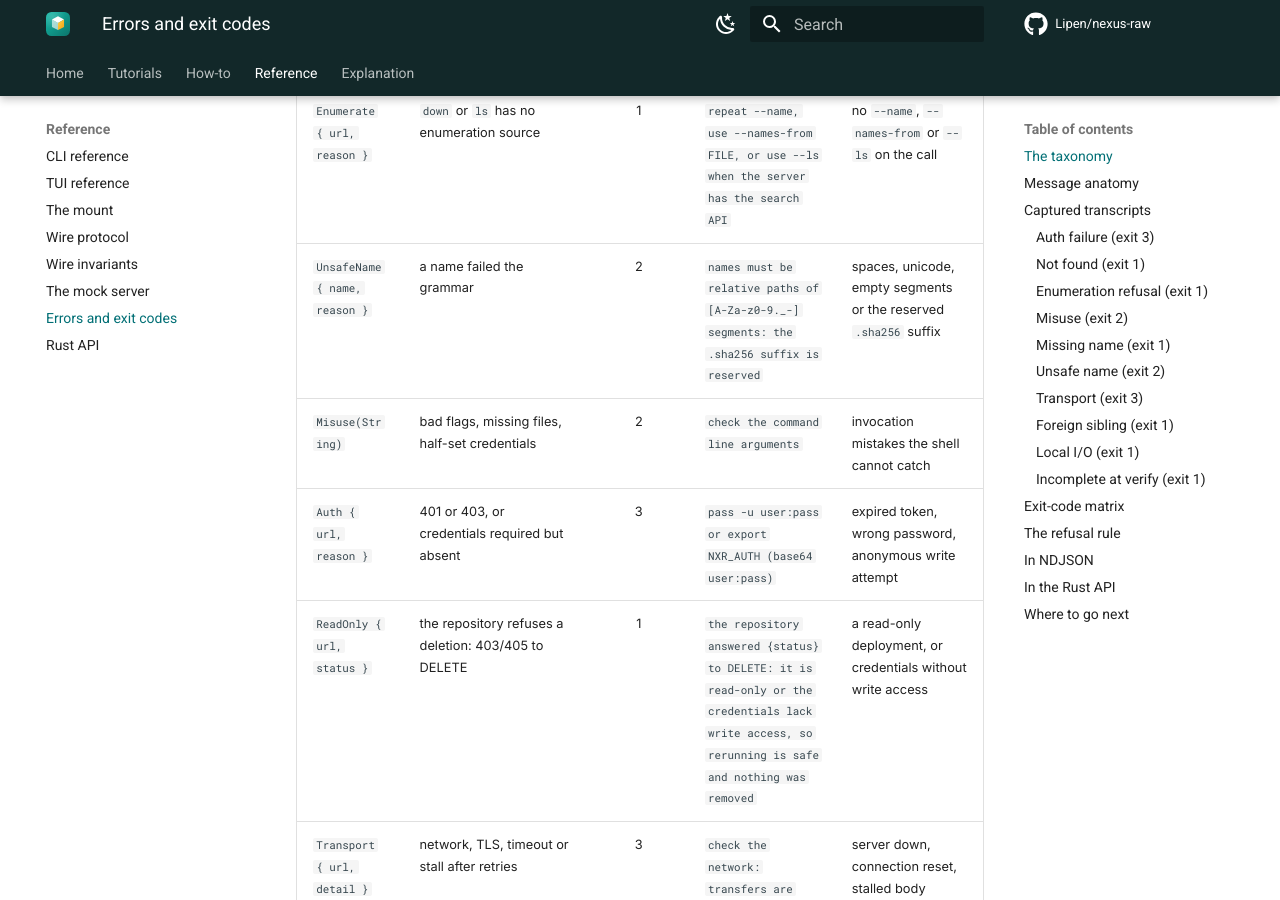
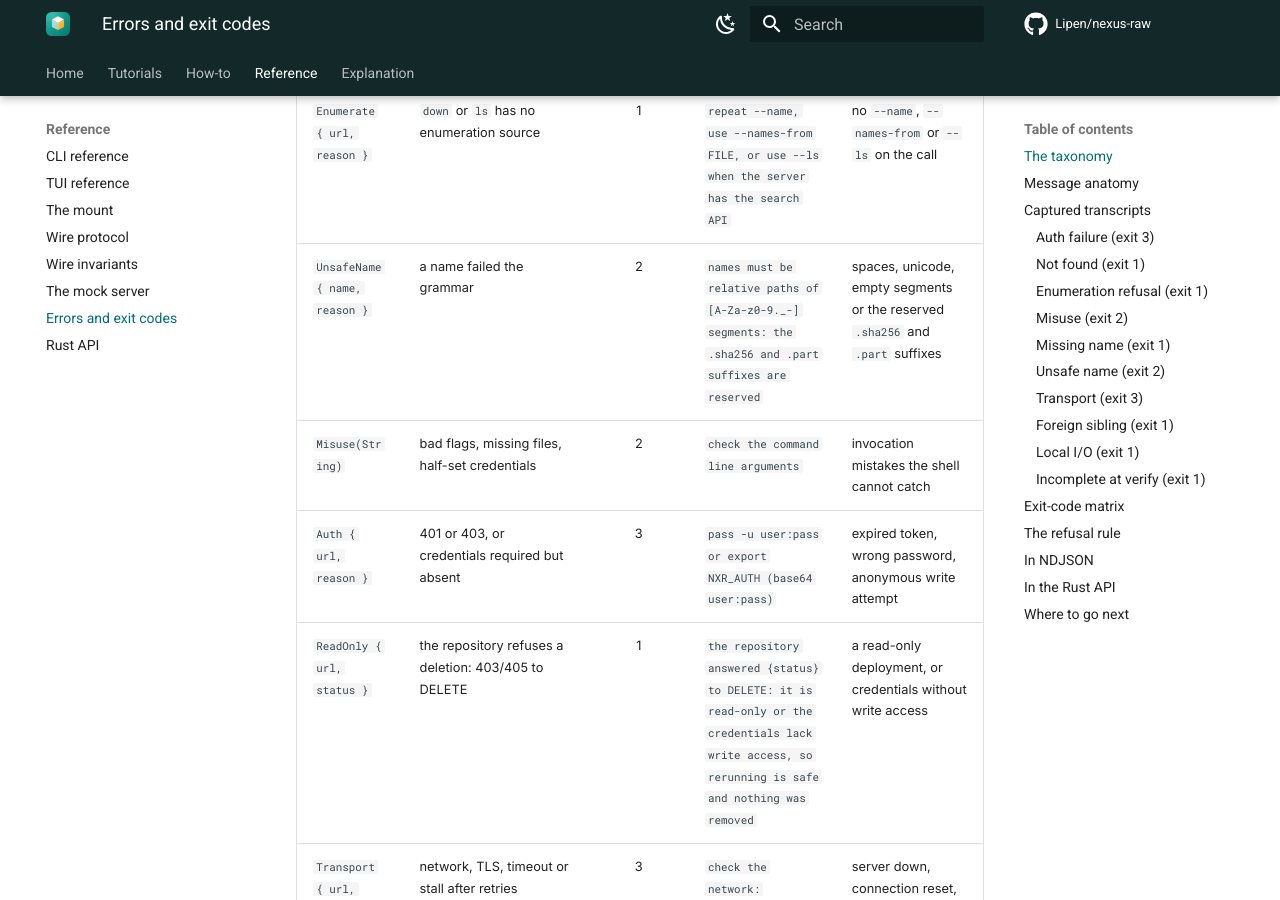
Before and after one commit to Lipen/nexus-raw, an MkDocs documentation site: the page built from docs/reference/errors.md, in a window 1280 px wide and 900 px high, scrolled down 1003 px. Built offline with MkDocs 1.6.1 and Material for MkDocs 9.7.7, drawn with Linux system fonts in a browser that asks for light colours; comment, search, counter and statistics services are not loaded; some of the changed text lies outside the part shown.

Commit message:
fix: carry the part reservation across clients and docs

````diff
--- a/docs/reference/errors.md
+++ b/docs/reference/errors.md
@@ -16,7 +16,7 @@ The hint column quotes `Error::hint()` verbatim: the same string the CLI prints
 | `Incomplete { names }` | the local bytes+marker+digest chain is not closed | 1 | `rerun the same command: finished names are skipped and the rest is retried` | a previous run stopped mid-transfer, or a file was edited after its marker was written |
 | `Missing { names }` | requested names exist neither locally nor remotely | 1 | `the name is absent on both sides: check spelling and the enumeration source` | a typo, or a name list that drifted from what was published |
 | `Enumerate { url, reason }` | `down` or `ls` has no enumeration source | 1 | `repeat --name, use --names-from FILE, or use --ls when the server has the search API` | no `--name`, `--names-from` or `--ls` on the call |
-| `UnsafeName { name, reason }` | a name failed the grammar | 2 | `names must be relative paths of [A-Za-z0-9._-] segments: the .sha256 suffix is reserved` | spaces, unicode, empty segments or the reserved `.sha256` suffix |
+| `UnsafeName { name, reason }` | a name failed the grammar | 2 | `names must be relative paths of [A-Za-z0-9._-] segments: the .sha256 and .part suffixes are reserved` | spaces, unicode, empty segments or the reserved `.sha256` and `.part` suffixes |
 | `Misuse(String)` | bad flags, missing files, half-set credentials | 2 | `check the command line arguments` | invocation mistakes the shell cannot catch |
 | `Auth { url, reason }` | 401 or 403, or credentials required but absent | 3 | `pass -u user:pass or export NXR_AUTH (base64 user:pass)` | expired token, wrong password, anonymous write attempt |
 | `ReadOnly { url, status }` | the repository refuses a deletion: 403/405 to DELETE | 1 | `the repository answered {status} to DELETE: it is read-only or the credentials lack write access, so rerunning is safe and nothing was removed` | a read-only deployment, or credentials without write access |
@@ -139,7 +139,7 @@ The grammar rejects the file before anything is hashed or sent.
 ```console
 $ nxr up dist-broken/ https://nexus.example.com/repository/raw-main/broken/
 error: unsafe name: bad name.zip: each segment must match [A-Za-z0-9._-]+, be 1..=255 bytes, and not be '.' or '..'
-hint: names must be relative paths of [A-Za-z0-9._-] segments: the .sha256 suffix is reserved
+hint: names must be relative paths of [A-Za-z0-9._-] segments: the .sha256 and .part suffixes are reserved
 $ echo $?
 2
 ```
````
Also changed, not shown: docs/explanation/conformance.md (+1 -1 lines), docs/how-to/publish.md (+1 -1 lines), docs/how-to/troubleshoot.md (+2 -2 lines), skills/nxr/SKILL.md (+1 -1 lines), skills/nxr/references/quirks.md (+1 -0 lines), 4 other files.
